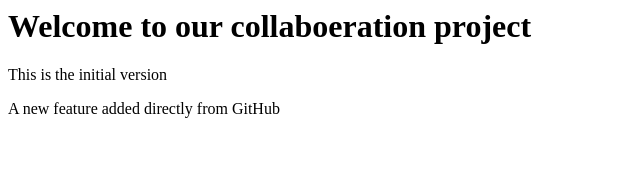
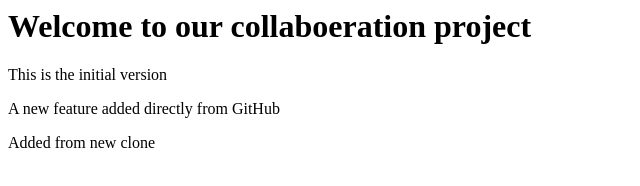
Before and after one commit to dgruploads01/collaboration_project, a plain HTML site: page index.html in a window 1280 px wide. Shown: the whole page, without its empty margins (0-640 px from the left). Drawn offline with Linux system fonts and the light colour scheme.

Commit message:
Feature: Add footer from cloned repo

```diff
--- a/index.html
+++ b/index.html
@@ -1,3 +1,4 @@
 <h1>Welcome to our collaboeration project</h1>
 <p>This is the initial version</p>
 <p>A new feature added directly from GitHub</p>
+<footer>Added from new clone</footer>
```
